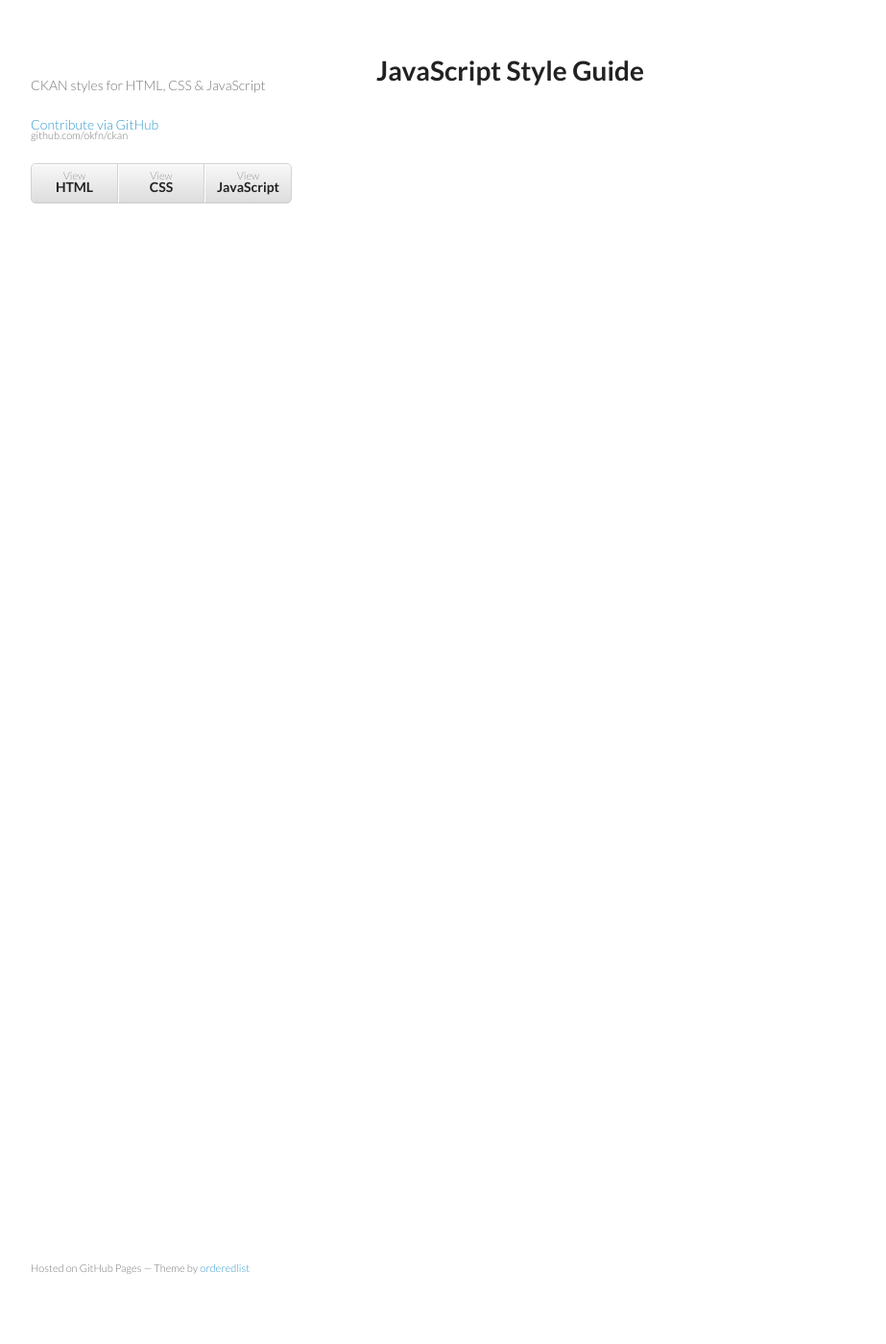
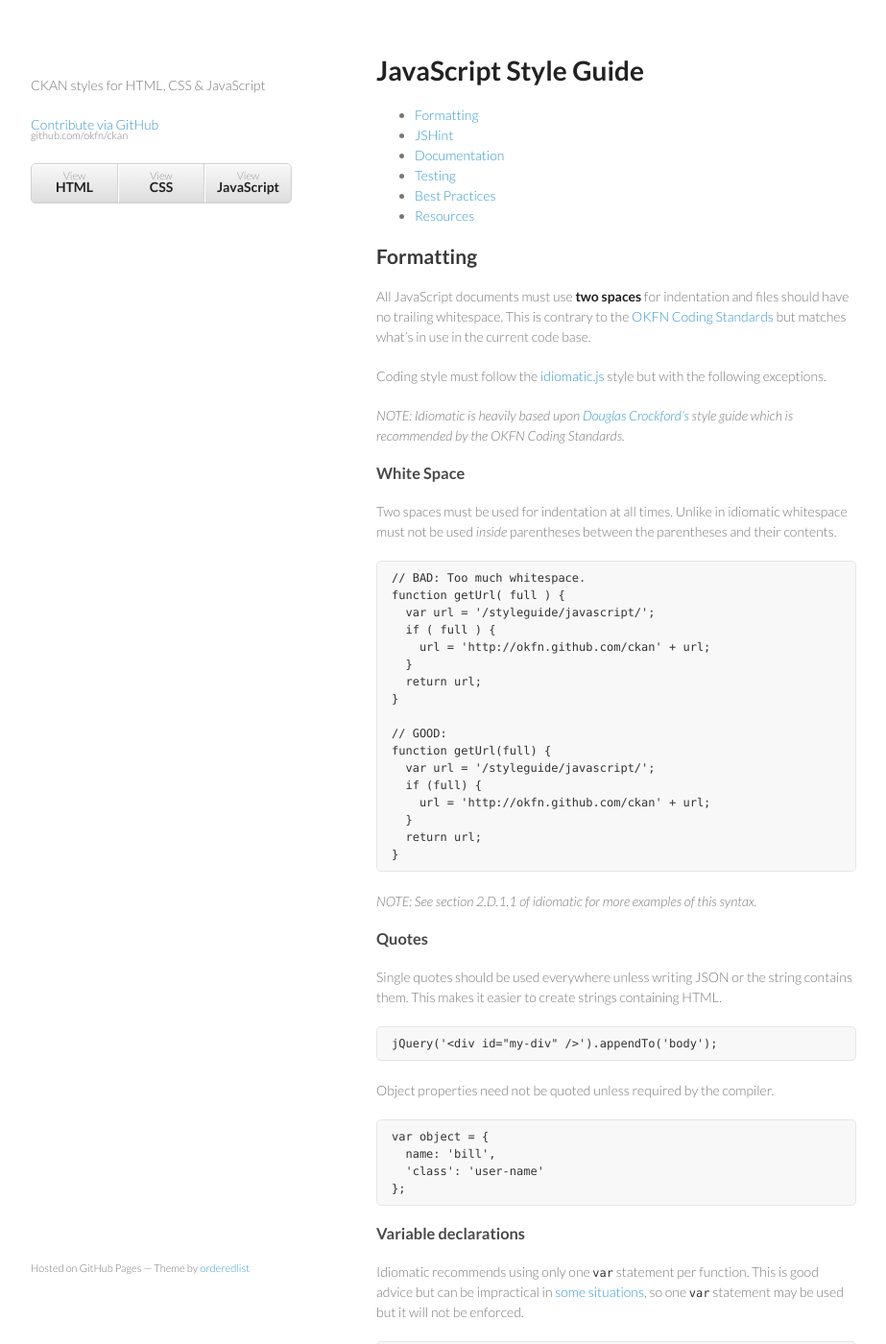
Before and after one commit to aron/ckan-style, a Jekyll site: the page built from styleguide/javascript/index.md, in a window 1280 px wide and 1400 px high. Shown: the whole window at 96% size, without its empty margins (178-1101 px from the left). Built offline with Jekyll 4.4.1, drawn with Linux system fonts in a browser that asks for light colours; some of the changed text lies outside the part shown.

Commit message:
Start the JavaScript guide with formatting

```diff
--- a/_config.yml
+++ b/_config.yml
@@ -14,3 +14,4 @@ lsi:         false
 pygments:    true
 markdown:    kramdown
 permalink:   /:title
+kramdown:    {toc_levels: [2]}
--- a/styleguide/javascript/index.md
+++ b/styleguide/javascript/index.md
@@ -5,3 +5,158 @@ subtitle: JavaScript
 
 JavaScript Style Guide
 ======================
+
+- Table of Contents
+{:toc}
+
+Formatting
+----------
+
+All JavaScript documents must use **two spaces** for indentation and files
+should have no trailing whitespace. This is contrary to the [OKFN Coding
+Standards][#okf] but matches what's in use in the current code base.
+
+Coding style must follow the [idiomatic.js][#ideo] style but with the following
+exceptions.
+
+_NOTE: Idiomatic is heavily based upon [Douglas Crockford's][#crock] style
+guide which is recommended by the OKFN Coding Standards._
+
+### White Space
+
+Two spaces must be used for indentation at all times. Unlike in idiomatic
+whitespace must not be used _inside_ parentheses between the parentheses
+and their contents.
+
+    // BAD: Too much whitespace.
+    function getUrl( full ) {
+      var url = '/styleguide/javascript/';
+      if ( full ) {
+        url = 'http://okfn.github.com/ckan' + url;
+      }
+      return url;
+    }
+
+    // GOOD:
+    function getUrl(full) {
+      var url = '/styleguide/javascript/';
+      if (full) {
+        url = 'http://okfn.github.com/ckan' + url;
+      }
+      return url;
+    }
+
+_NOTE: See section 2.D.1.1 of idiomatic for more examples of this syntax._
+
+### Quotes
+
+Single quotes should be used everywhere unless writing JSON or the string
+contains them. This makes it easier to create strings containing HTML.
+
+    jQuery('<div id="my-div" />').appendTo('body');
+
+Object properties need not be quoted unless required by the compiler.
+
+    var object = {
+      name: 'bill',
+      'class': 'user-name'
+    };
+
+### Variable declarations
+
+Idiomatic recommends using only one `var` statement per function. This is good
+advice but can be impractical in [some situations][#var], so one `var`
+statement may be used but it will not be enforced.
+
+    // GOOD:
+    var good = "string",
+        alsoGood = "another;
+
+    // BAD:
+    var good = "string",
+        iffy = [
+      "hmm", "not", "great"
+    ];
+
+    // BETTER:
+    var good = "string";
+    var okay = [
+      "hmm", "a bit", "better"
+    ];
+
+    // ALTERNATIVELY
+    var good, okay;
+
+    good = "string";
+    okay = [
+      "hmm", "also", "better"
+    ];
+
+However all variables must be declared at the top of the function in which
+they are first used.
+
+    // BAD: contrived example.
+    function lowercaseNames(names) {
+      var names = [];
+
+      for (var index = 0, length = names.length; index < length; index += 1) {
+        names.push(names[index].toLowerCase());
+      }
+
+      var sorted = names.sort();
+      return sorted;
+    }
+
+    // GOOD:
+    function lowercaseNames(names) {
+      var names = [], index, sorted;
+
+      for (index = 0, length = names.length; index < length; index += 1) {
+        names.push(names[index].toLowerCase());
+      }
+
+      sorted = names.sort();
+      return sorted;
+    }
+
+[#okf]: http://wiki.okfn.org/Coding_Standards#Javascript
+[#crock]: http://javascript.crockford.com/code.html
+[#ideo]: https://github.com/rwldrn/idiomatic.js/
+[#var]: http://benalman.com/news/2012/05/multiple-var-statements-javascript/
+
+JSHint
+------
+
+_TODO_
+
+Documentation
+-------------
+
+_TODO_
+
+Testing
+-------
+
+_TODO_
+
+Best Practices
+--------------
+
+### Forms
+
+_TODO_
+
+### Ajax
+
+_TODO_
+
+### Closures
+
+_TODO_
+
+### Templating
+
+_TODO_
+
+Resources
+---------
```
